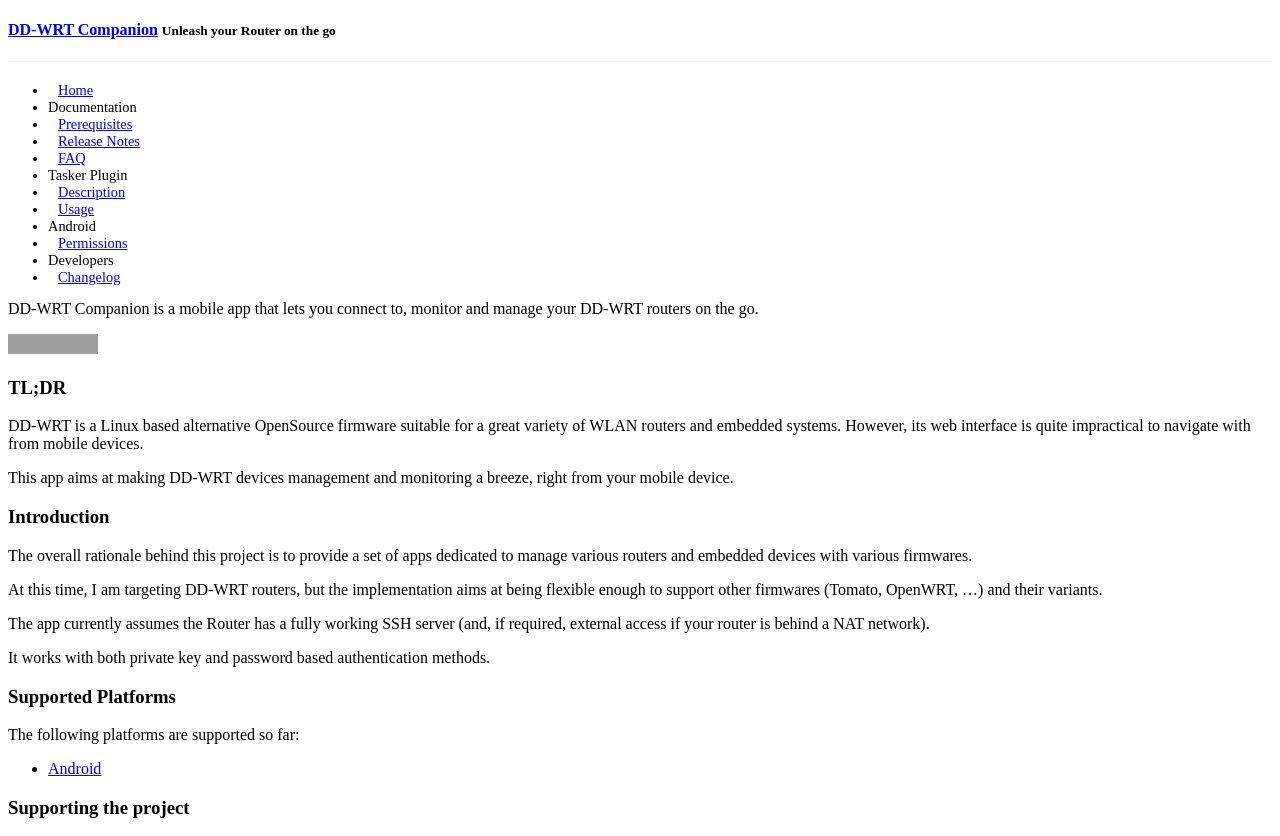
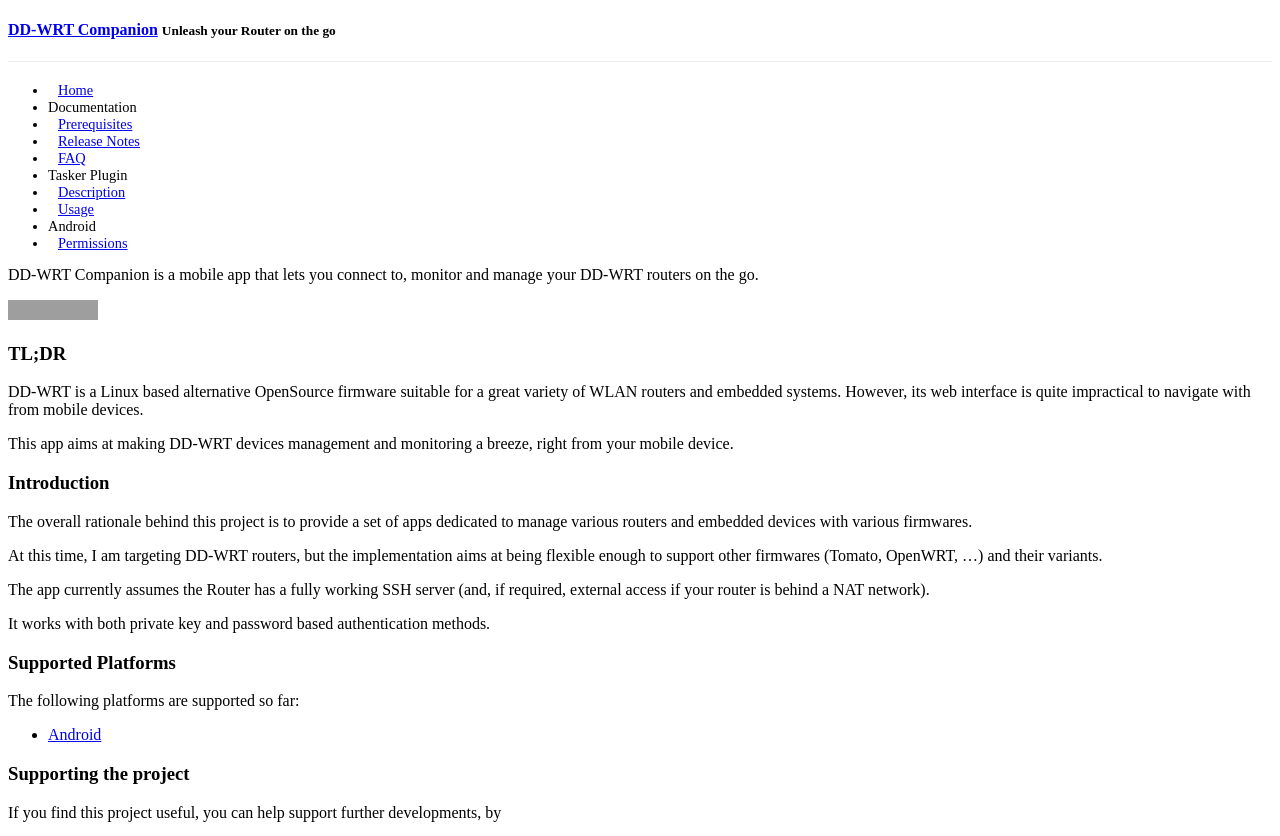
Before and after one commit to lemra-org/help.ddwrt-companion.app, a Jekyll site: the page built from index.md, in a window 1280 px wide, cut to the strip 0-836 px from the top of the page. Built offline with Jekyll 4.4.1, drawn with Linux system fonts in a browser that asks for light colours; comment, search, counter and statistics services are not loaded; a style sheet for code colours, icons or effects is not loaded; grey boxes are pictures that could not be loaded.

Commit message:
Remove deprecated 'Changelog' page

```diff
--- a/_config.yml
+++ b/_config.yml
@@ -33,8 +33,9 @@ sections: [
      # ['features', 'Features'],
      ['doc', 'Documentation'],
      ['tasker', 'Tasker Plugin'],
-     ['android', 'Android'],
-     ['dev', 'Developers']
+     ['android', 'Android']
+     # ,
+     # ['dev', 'Developers']
 ]
 
 # Keep as an empty string if served up at the root. If served up at a specific
```
